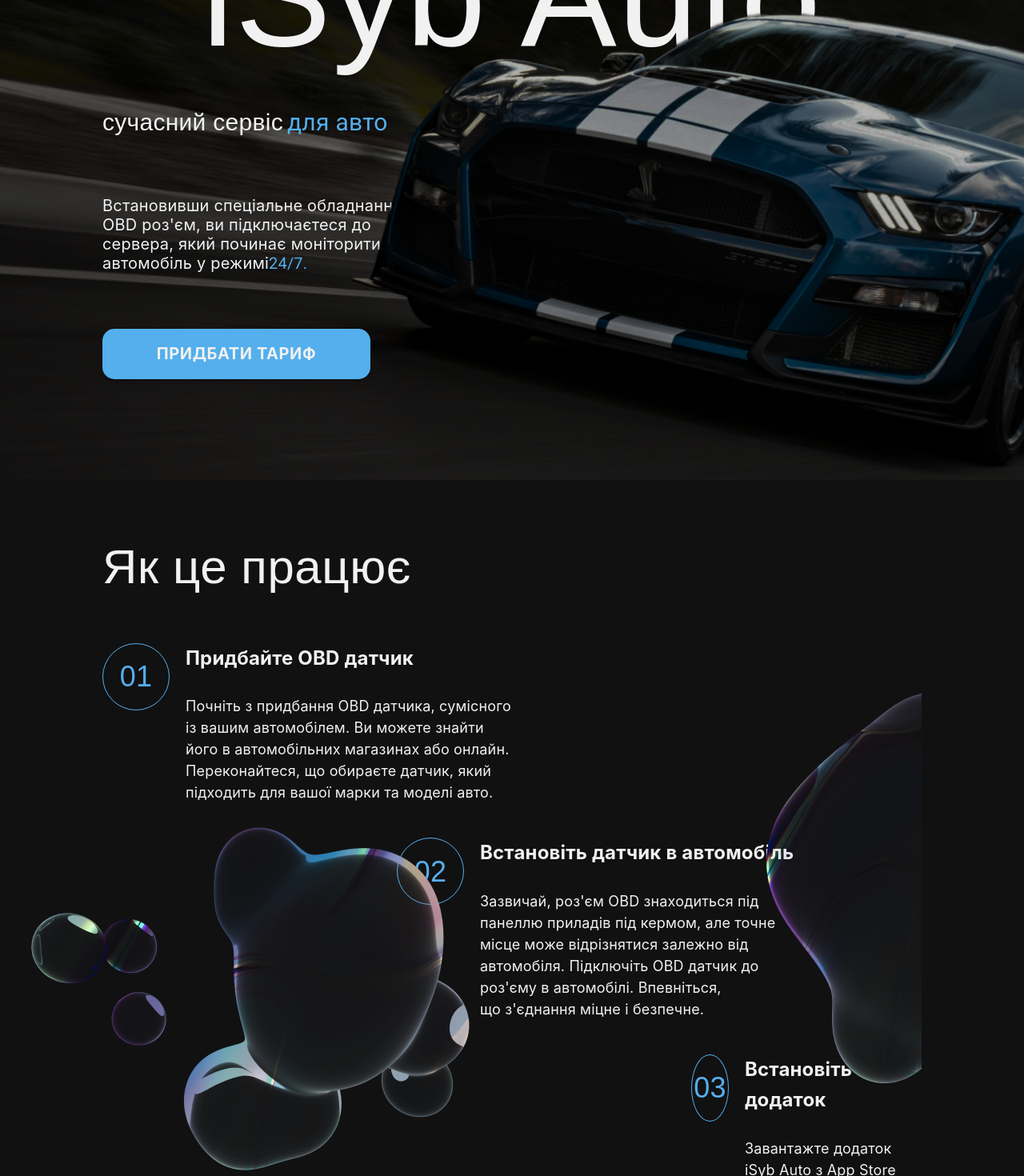
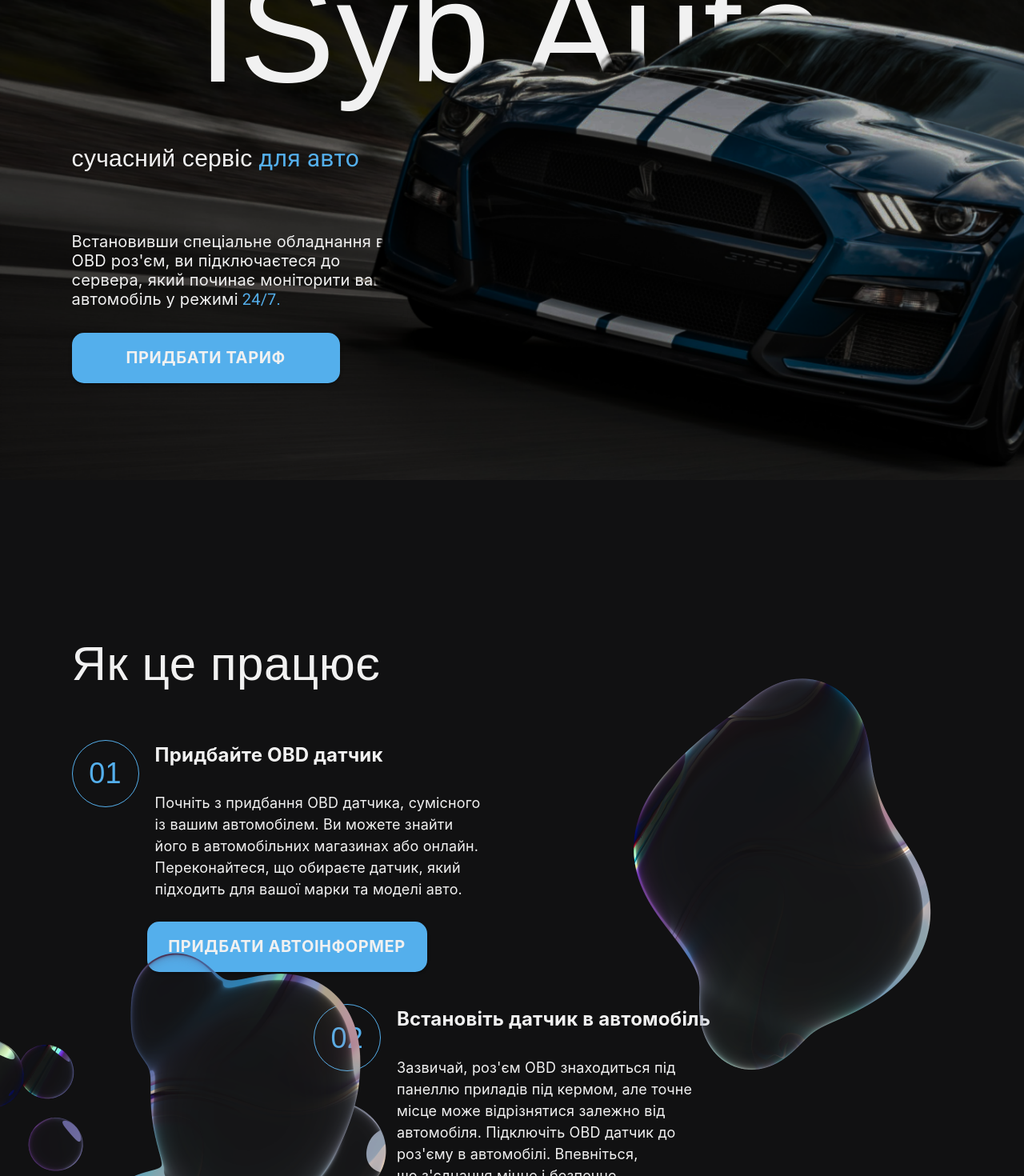
Before and after one commit to TM-OBD/obd_front, a React (Create React App) app in the folder frontend/: page / in a window 1280 px wide. Shown: the part 200-1670 px from the top of the page at 80% size. Built offline with nearby package versions, Linux system fonts and the light colour scheme; a web font is replaced by a local one.

Commit message:
fix some details in TitleBlock and HowItWorks files, add basic adaptive

```diff
--- a/frontend/src/components/Body/HIW/HowItWorks.js
+++ b/frontend/src/components/Body/HIW/HowItWorks.js
@@ -3,13 +3,22 @@ import Box from "@mui/material/Box";
 import Grid from "@mui/material/Grid";
 import { Typography } from "@mui/material";
 import { blockData } from "./HIW Data";
+import Button from "@mui/material/Button";
 import FirstBG from "../../../images/HowItWorks/FirstBG.png";
 import SecondBG from "../../../images/HowItWorks/SecondBG.png";
 import styled from "@emotion/styled";
 
 const Container = styled(Box)`
-  margin-top: 64px;
-  padding: 0 10% 0 10%;
+  margin-top: 185px;
+  padding: 0px 7% 0 7%;
+
+  @media(max-width: 800px){
+	margin-top: 100px;
+  }
+
+  @media(max-width: 450px){
+	margin-top: 50px;
+  }
 `;
 
 function HowItWorks() {
@@ -23,22 +32,21 @@ function HowItWorks() {
         <Box
           sx={{
             position: "absolute",
-            marginLeft: "-100px",
             backgroundImage: `url(${FirstBG})`,
-            backgroundSize: "706px 506px",
             backgroundRepeat: "no-repeat",
-            backgroundPosition: "0px 311px",
+            backgroundPosition: "0px 75%",
+				marginLeft: '-15%',
             width: "100%",
             height: "100%",
+				zIndex: 3,
           }}
         ></Box>
         <Box
           sx={{
             position: "absolute",
             backgroundImage: `url(${SecondBG})`,
-            backgroundSize: "423px 597px",
             backgroundRepeat: "no-repeat",
-            backgroundPosition: "805px 175px",
+            backgroundPosition: "100% 10%",
             width: "100%",
             height: "100%",
           }}
@@ -46,7 +54,7 @@ function HowItWorks() {
         <Typography
           fontFamily={"Unbounded, sans-serif"}
           fontWeight={"400"}
-          fontSize={"60px"}
+			 fontSize={{ md: "60px", sm: '48px', xs: '36px'}}
           sx={{
             color: (theme) => theme.palette.primary.main,
           }}
@@ -57,16 +65,18 @@ function HowItWorks() {
           container
           spacing={2}
           flexDirection={"column"}
-          paddingTop={"50px"}
+          paddingTop={{sm: "50px", xs: "30px"}}
         >
           {blockData.map((item, index) => (
+				<>
             <Grid
               item
               key={item.id}
               sx={{
                 display: "flex",
                 alignItems: "start",
-                marginLeft: index >= 1 ? `${368 * index}px` : "0",
+					 justifyContent: index === 0 ? 'start' : index === 1 ? 'center' : 'end',
+					 marginTop: index === 1 ? '24px' : '0px'
               }}
             >
               <Box
@@ -86,7 +96,7 @@ function HowItWorks() {
                   variant="h6"
                   fontFamily={"Unbounded, sans-serif"}
                   fontWeight={"400"}
-                  fontSize={"36px"}
+                  fontSize={{sm: "36px", xs: '30'}}
                   sx={{
                     color: (theme) => theme.palette.primary.borderBlue,
                   }}
@@ -94,12 +104,12 @@ function HowItWorks() {
                   {item.id}
                 </Typography>
               </Box>
-              <Box paddingLeft={"20px"}>
+              <Box paddingLeft={{sm: "20px", xs: '10px'}}>
                 <Typography
                   variant="h6"
                   fontFamily={"Inter, sans-serif"}
                   fontWeight={"700"}
-                  fontSize={"24px"}
+                  fontSize={{sm: "24px", xs: '20px'}}
                   sx={{
                     color: (theme) => theme.palette.primary.main,
                   }}
@@ -110,7 +120,7 @@ function HowItWorks() {
                   variant="body1"
                   fontFamily={"Inter, sans-serif"}
                   fontWeight={"400"}
-                  fontSize={"18px"}
+                  fontSize={{sm: "18px", xs: '16'}}
                   sx={{
                     color: (theme) => theme.palette.primary.main,
                     whiteSpace: "pre-wrap",
@@ -119,7 +129,29 @@ function HowItWorks() {
                   {item.text}
                 </Typography>
               </Box>
-            </Grid>
+				  </Grid>
+				  {index === 0 ? (
+					<Button
+        				variant="contained"
+						sx={{
+							marginLeft: {sm: '110px', xs: '80px'}
+						}}
+						style={{
+							borderRadius: "15px",
+							padding: {sm: '24px 50px', xs: '16px 40px'},
+							width: "350px",
+							height: "63px",
+							background: "#54AFEC",
+							fontFamily: "Inter, sans-serif",
+							fontWeight: "700",
+							fontSize: "20px",
+							color: "#f1f1f1",
+						}}
+      			>
+        				Придбати автоінформер
+      			</Button>
+				  ) : ''}
+            </>
           ))}
         </Grid>
       </Box>
--- a/frontend/src/components/Body/TitleBlock.js
+++ b/frontend/src/components/Body/TitleBlock.js
@@ -11,8 +11,30 @@ import styled from "@emotion/styled";
 const Container = styled(Box)`
   position: relative;
   width: 100%;
-  padding: 60px 10% 0 10%;
+  padding: 105px 7% 0 7%;
   min-height: 100vh;
+
+  @media (max-width: 1000px) {
+    background-image: url(${Background});
+    background-size: cover;
+    background-position: center;
+  }
+`;
+
+const CarImage = styled.img`
+  width: 100%;
+
+  @media (max-width: 1000px) {
+    display: none;
+  }
+`;
+
+const BackgroundImage = styled.img`
+  width: 100%;
+
+  @media (max-width: 1000px) {
+    display: none;
+  }
 `;
 
 function TitleBlock() {
@@ -22,7 +44,6 @@ function TitleBlock() {
         sx={{
           position: "relative",
           zIndex: 3,
-          paddingBottom: "95px",
         }}
       >
         <Grid
@@ -36,7 +57,7 @@ function TitleBlock() {
             <Typography
               fontWeight={"400"}
               component="h1"
-              fontSize={"180px"}
+				  fontSize={{ lg: "180px", md: "120px", sm: "90px", xs: "60px"}}
               sx={{
                 display: "flex",
                 justifyContent: "center",
@@ -45,36 +66,31 @@ function TitleBlock() {
                 fontFamily: "'Unbounded', sans-serif",
               }}
             >
-              iSyb Auto
+              ISyb Auto
             </Typography>
           </Grid>
           <Grid item>
             <Typography
               fontFamily={"Unbounded, sans-serif"}
               fontWeight={"400"}
-              fontSize={"30px"}
+				  fontSize={{ lg: "30px", md: "30px", sm: "25px", xs: "20px"}}
               sx={{
                 color: (theme) => theme.palette.primary.main,
               }}
               display={"inline"}
             >
               сучасний сервіс
-              <span
-                style={{ color: "#54AFEC", marginLeft: "5px", zIndex: "5" }}
-              >
-                для авто
-              </span>
+              <span style={{ color: "#54AFEC" }}>	для авто</span>
             </Typography>
           </Grid>
-          <Grid item marginTop={"70px"}>
+          <Grid item marginTop={{ lg: "70px", md: "50px", sm: "40px", xs: "30px"}}>
             <Typography
               fontFamily={"Inter, sans-serif"}
               fontWeight={"400"}
-              fontSize={"20px"}
-              lineHeight={"120%"}
+              fontSize={{ lg: "20px", md: "18px", sm: "16px", xs: "14px"}}
+              lineHeight={{ lg: "120%", sm: "110%",}}
               sx={{
                 color: (theme) => theme.palette.primary.main,
-                zIndex: "7",
               }}
               display={"inline"}
             >
@@ -82,20 +98,29 @@ function TitleBlock() {
               OBD роз'єм, ви підключаєтеся до <br />
               сервера, який починає моніторити ваш <br />
               автомобіль у режимі
-              <span style={{ color: "#54AFEC" }}>24/7.</span>
+              <span style={{ color: "#54AFEC", }}>	24/7.</span>
             </Typography>
           </Grid>
           <Grid
             item
             style={{
-              marginTop: "70px",
+				  marginTop: "30px",
+				  "@media (min-width:600px)": {
+				  marginTop: "40px",
+				  },
+				  "@media (min-width:900px)": {
+				  marginTop: "50px",
+				  },
+				  "@media (min-width:1200px)": {
+				  marginTop: "70px",
+				  },
             }}
           >
             <Button
               variant="contained"
               style={{
                 borderRadius: "15px",
-                padding: "24px 50px",
+					 padding: { lg: "24px 50px", sm: "18px 30px", xs: "14px 20px"},
                 width: "335px",
                 height: "63px",
                 background: "#54AFEC",
@@ -111,14 +136,14 @@ function TitleBlock() {
         </Grid>
       </Box>
       <Grid container className="main-block__image _ibg">
-        <img
+        <BackgroundImage
           className="background-all"
           src={Background}
           alt="Background"
           width={"100%"}
           loading="lazy"
         />
-        <img
+			<CarImage
           className="background-car"
           src={Car}
           alt="Background"
```
